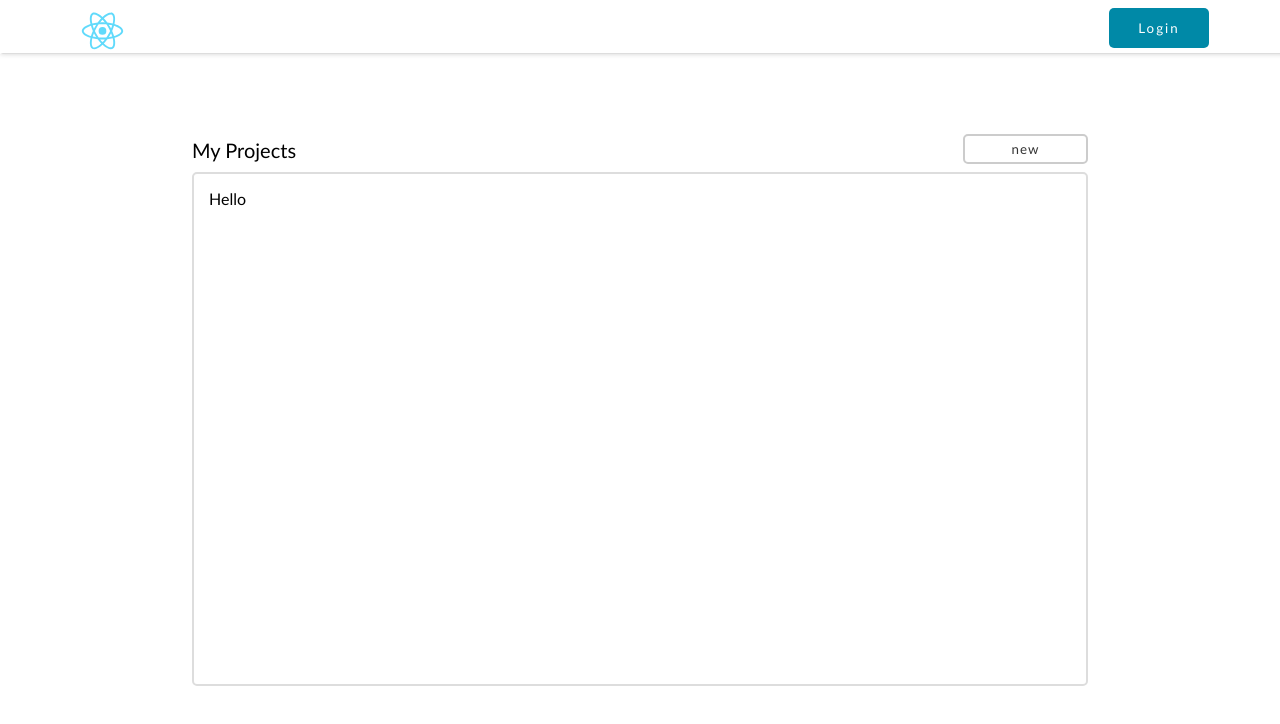
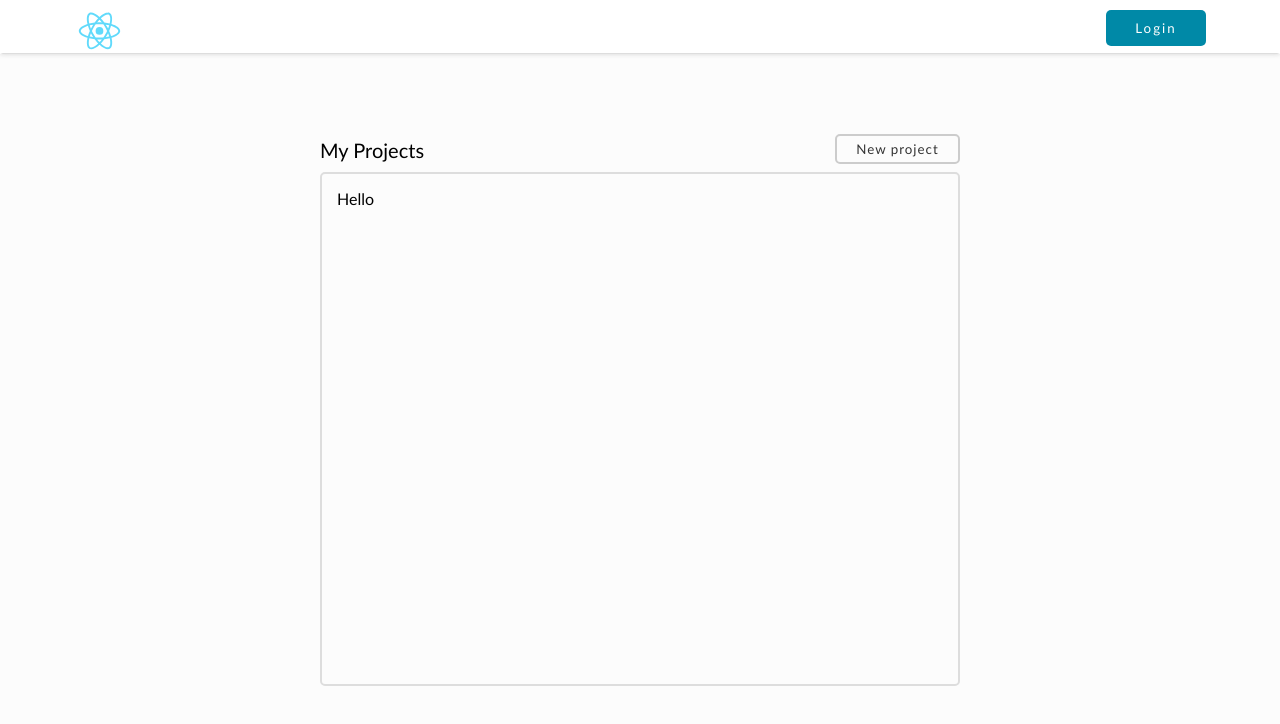
Before and after one commit to sdCaramel302812/project-side-fe, a React (Create React App) app: page / in a window 1280 px wide. Shown: the top 724 px of the page. Built offline with nearby package versions, Linux system fonts and the light colour scheme.

Commit message:
Adjust Home styles

```diff
--- a/src/styles/Header.css
+++ b/src/styles/Header.css
@@ -1,7 +1,6 @@
 .App-Header {
   background-color: #ffffff;
   height: 50px;
-  width: 100vw;
   font-size: calc(10px + 2vmin);
   color: white;
   border-bottom-color: #DDDDDD;
@@ -25,7 +24,7 @@
 
 .Login-Button {
   width: 100px;
-  height: 40px;
+  height: 36px;
   right: 10px;
   position: absolute;
   /*use top and transform to center vertically*/
--- a/src/styles/Home.scss
+++ b/src/styles/Home.scss
@@ -1,7 +1,12 @@
+.Root {
+    height: 100vh;
+    background-color: rgb(252, 252, 252);
+}
+
 .Home {
     font-family: 'Trebuchet MS', 'Lucida Sans Unicode', 'Lucida Grande', 'Lucida Sans', Arial, sans-serif;
     position: relative;
-    width: 70vw;
+    width: 50vw;
     margin: auto;
     display: grid;
     padding-top: 10vh;
--- a/src/views/Home.tsx
+++ b/src/views/Home.tsx
@@ -14,7 +14,7 @@ function LoggedIn() {
     <div className='Home'>
       <div>
         <span style={{verticalAlign: '-webkit-baseline-middle', fontSize: 20}}>My Projects</span>
-        <button className='Outline-Button New-Project-Button'>new</button>
+        <button className='Outline-Button New-Project-Button'>New project</button>
       </div>
       <div>
         <div className='Project-Container'>Hello</div>
@@ -27,7 +27,7 @@ function Home() {
   const [isLoggedIn, setLoggedIn] = useState(true);
 
   return (
-    <div>
+    <div className='Root'>
       <Header/>
       {isLoggedIn ? <LoggedIn/> : <UnLoggedIn/>}
     </div>
```
